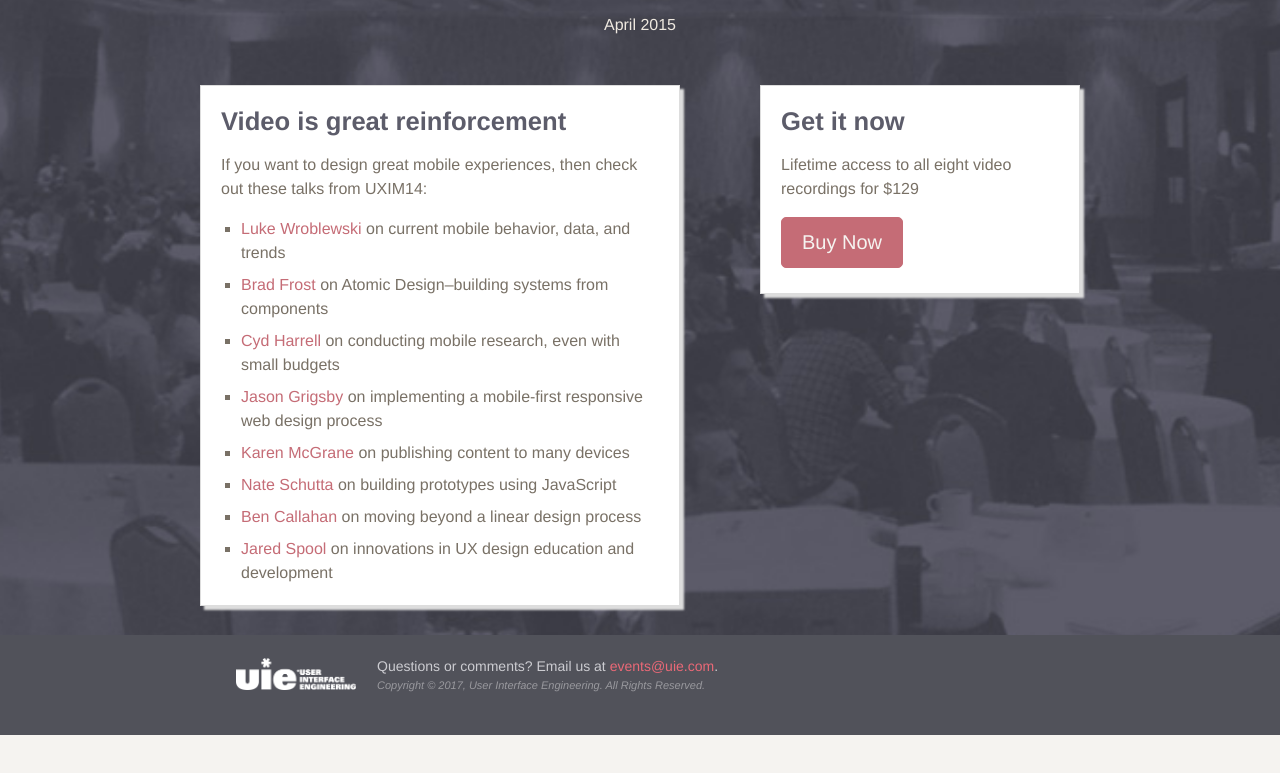
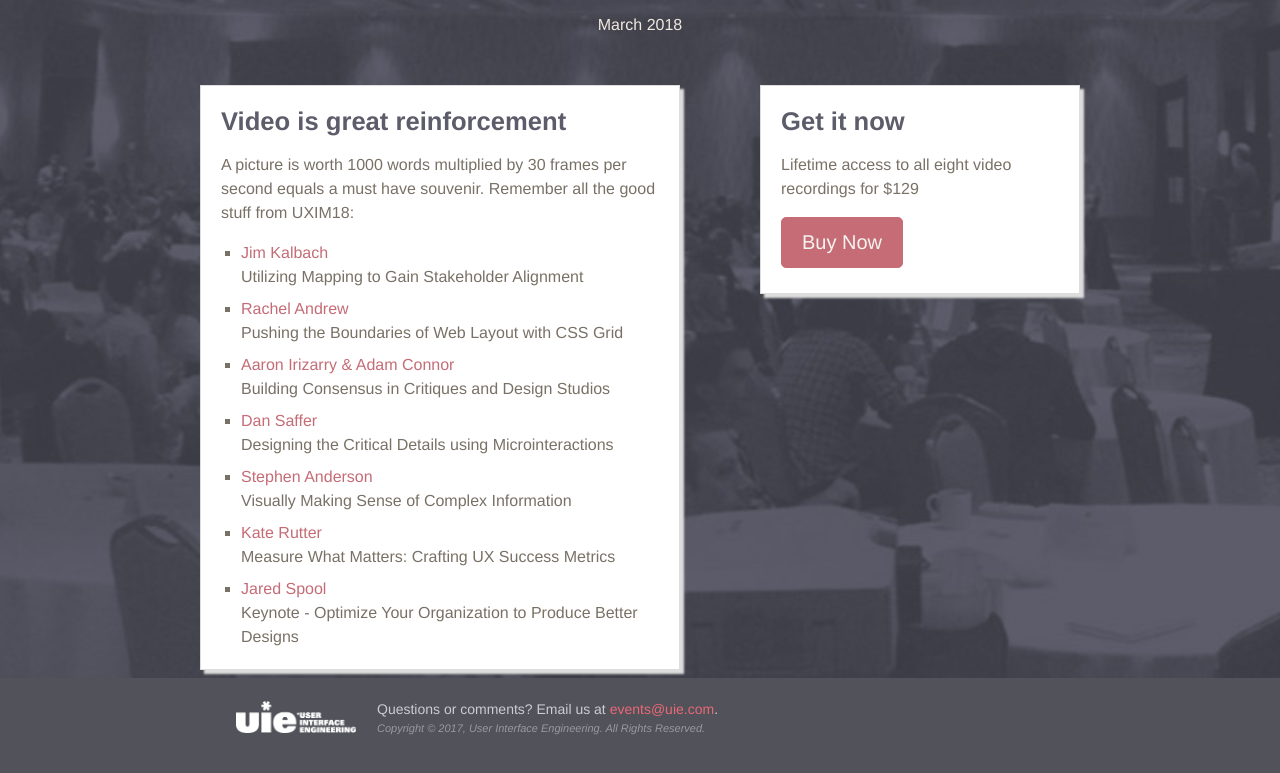
Before and after one commit to marclevetin/uie-project-2, a plain HTML site: page index.html in a window 1280 px wide. Shown: the part 65-838 px from the top of the page. Before the commit the page ends 800 px from the top, so only its background shows below. Drawn offline with Linux system fonts and the light colour scheme.

Commit message:
updated language to reflect 2018 event

```diff
--- a/index.html
+++ b/index.html
@@ -21,8 +21,9 @@
   <link rel="shortcut icon" href="assets/images/favicon.ico">
 
   <!-- keywords & such -->
-  <meta name="keywords" content="UXIM, UXIM 2014, UXIM mobile, UX mobile">
-  <meta name="description" content="UXIM 2014 Denver, April 7-9.">
+  <meta name="keywords" content="UXIM, UXIM 2018, UXIM mobile, UX mobile">
+  <meta name="description" content="UXIM 2018 Newport Beach, March 5–7, 2018.">
+
 </head>
 
 <body>
@@ -30,7 +31,7 @@
     <div class="page">
       <a href="/" class="logo"><img src="assets/images/uxim15.png" alt="UX Immersion Mobile Conference 2014 • April 7-9, 2014 in Denver, CO"></a>
       <p class="when-and-where">
-        April 2015
+        March 2018
       </p>
     </div>
   </div>
@@ -41,32 +42,29 @@
     <section id="pitch">
       <h2>Video is great reinforcement</h2>
       <p>
-        If you want to design great mobile experiences, then check out these talks from UXIM14:
+        A picture is worth 1000 words multiplied by 30 frames per second equals a must have souvenir.  Remember all the good stuff from UXIM18:
       </p>
       <ul>
         <li>
-          <a href="#">Luke Wroblewski</a> on current mobile behavior, data, and trends
+          <a href="#">Jim Kalbach</a><br /> Utilizing Mapping to Gain Stakeholder Alignment
         </li>
         <li>
-          <a href="#">Brad Frost</a> on Atomic Design–building systems from components
+          <a href="#">Rachel Andrew</a><br /> Pushing the Boundaries of Web Layout with CSS Grid
         </li>
         <li>
-          <a href="#">Cyd Harrell</a> on conducting mobile research, even with small budgets
+          <a href="#">Aaron Irizarry & Adam Connor</a><br /> Building Consensus in Critiques and Design Studios
         </li>
         <li>
-          <a href="#">Jason Grigsby</a> on implementing a mobile-first responsive web design process
+          <a href="#">Dan Saffer</a><br /> Designing the Critical Details using Microinteractions
         </li>
         <li>
-          <a href="#">Karen McGrane</a> on publishing content to many devices
+          <a href="#">Stephen Anderson</a><br /> Visually Making Sense of Complex Information
         </li>
         <li>
-          <a href="#">Nate Schutta</a> on building prototypes using JavaScript
+          <a href="#">Kate Rutter</a><br /> Measure What Matters: Crafting UX Success Metrics
         </li>
         <li>
-          <a href="#">Ben Callahan</a> on moving beyond a linear design process
-        </li>
-        <li>
-          <a href="#">Jared Spool</a> on innovations in UX design education and development
+          <a href="#">Jared Spool</a><br /> Keynote - Optimize Your Organization to Produce Better Designs
         </li>
       </ul>
     </section>
```
